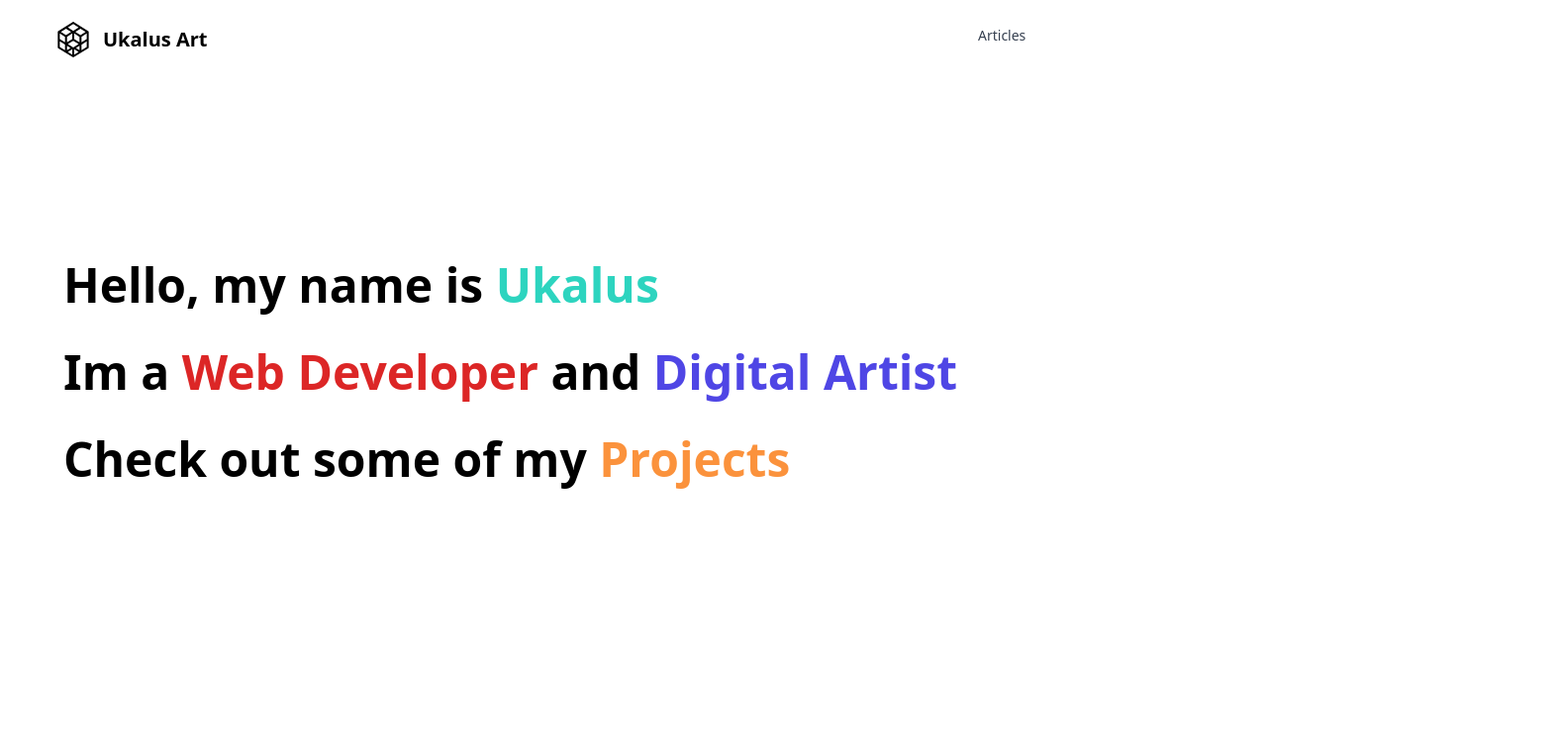
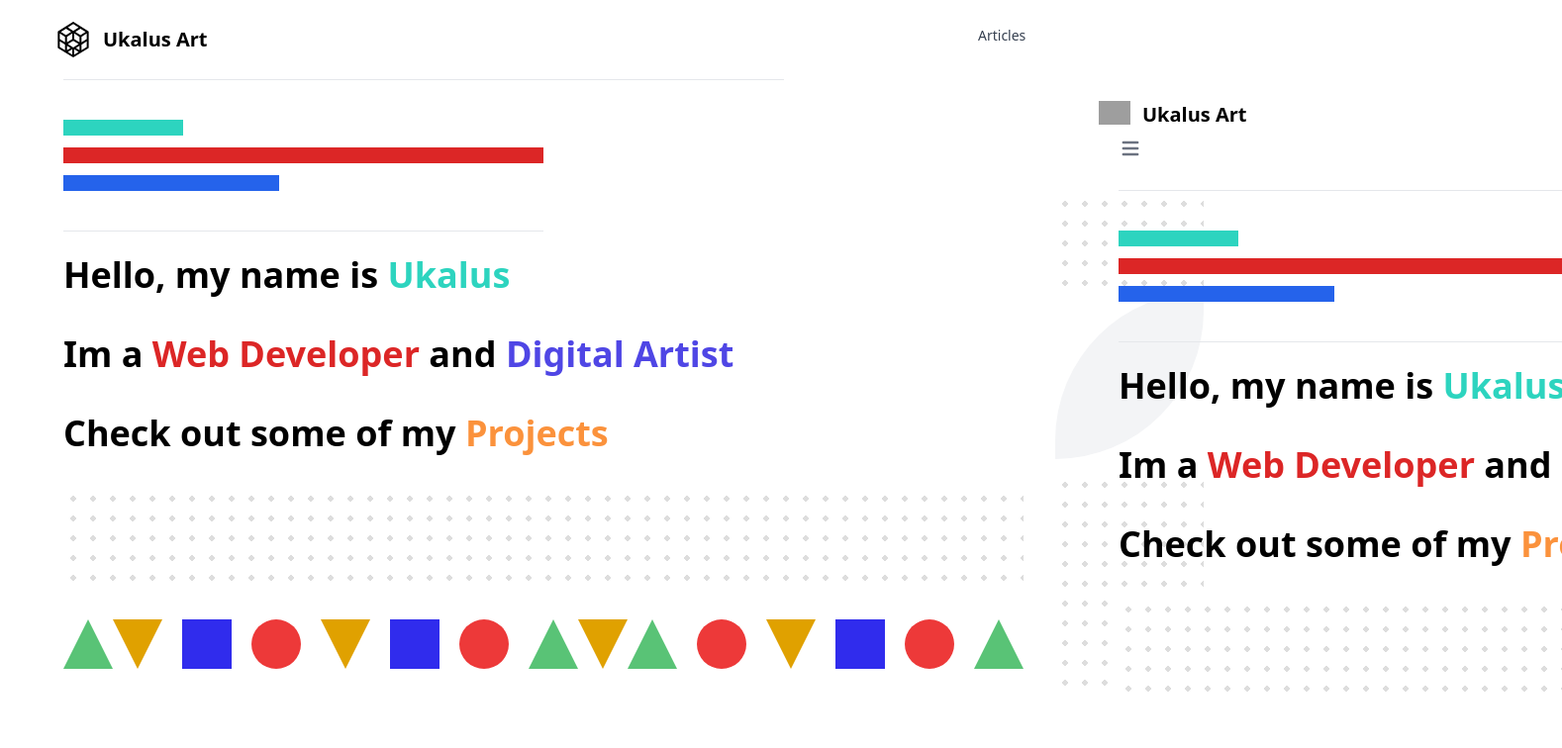
Before and after one commit to Ukalus/Ukalus-Site, a SvelteKit app in the folder frontend/: page / in a window 1280 px wide. Shown: the top 756 px of the page at 99% size, 1578 px wide, since content can reach past the window. Built offline with nearby package versions, Linux system fonts and the light colour scheme.

Commit message:
refine landing page

```diff
--- /dev/null
+++ b/frontend/src/components/SimpleText.svelte
@@ -0,0 +1,8 @@
+<script>
+    export let title = "???"
+    export let text = "???"
+</script>
+<div>
+    <h2 class="text-5xl w-[45vw]">{title}</h2>
+    <p class="text-xl pt-6 pl-4 w-[45vw]">{text}</p>
+</div>
--- a/frontend/src/routes/+page.svelte
+++ b/frontend/src/routes/+page.svelte
@@ -1,5 +1,114 @@
-<div class="items-center py-40">
-    <h2 class="text-5xl font-bold py-4 border-none">Hello, my name is <a href="./" class="text-teal-400">Ukalus</a></h2>
-    <h2 class="text-5xl font-bold py-4 border-none">Im a <a href="./" class="text-red-600">Web Developer</a> and <a href="./" class="text-indigo-600">Digital Artist</a></h2>
-    <h2 class="text-5xl font-bold py-4 border-none">Check out some of my <a href="./" class="text-orange-400">Projects</a></h2>
+<script>
+	import SimpleText from "src/components/SimpleText.svelte";
+
+</script>
+<div class="flex flex-row gap-8">
+    <div class="items-center pb-40 basis-2/4">
+            <hr class="w-[75%]">
+            <div class="flex flex-col gap-3 w-[50%] py-10">
+                <div class="py-2 bg-teal-400 w-[25%]"></div>
+                <div class="py-2 bg-red-600"></div>
+                <div class="py-2 bg-blue-600 w-[45%]"></div>
+            </div>
+            <hr class="w-[50%]">
+            <div>
+                <h2 class="text-4xl font-bold py-4 border-none">Hello, my name is <a href="./" class="text-teal-400">Ukalus</a></h2>
+                <h2 class="text-4xl font-bold py-4 border-none">Im a <a href="./" class="text-red-600">Web Developer</a> and <a href="./" class="text-indigo-600">Digital Artist</a></h2>
+                <h2 class="text-4xl font-bold py-4 border-none">Check out some of my <a href="./" class="text-orange-400">Projects</a></h2>
+            </div>
+
+
+            <div class="polka-bg w-full py-12 my-5"></div>
+            <div class="flex flex-row gap-5 pt-4">
+                <div class="flex flex-row">
+                    <div class="triangle-up"></div>
+                    <div class="triangle-down"></div>
+                </div>
+                <div class="square"></div>
+                <div class="circle"></div>
+                <div class="triangle-down"></div>
+                <div class="square"></div>
+                <div class="circle"></div>
+                <div class="flex flex-row">
+                    <div class="triangle-up"></div>
+                    <div class="triangle-down"></div>
+                    <div class="triangle-up"></div>
+                </div>
+                <div class="circle"></div>
+                <div class="triangle-down"></div>
+
+                <div class="square"></div>
+                <div class="circle"></div>
+                <div class="triangle-up"></div>
+
+            </div>
+
+
+    </div>
+    <div class="basis-2/4">
+        <iframe class="absolute d-flex w-[40vw] h-[80vh]" src="http://localhost:8080/projects/RubixCube/index.html" scrolling="no" title="Cube" frameborder="0" width="500" height="500"></iframe>
+
+
+        <div class="h-[50vh] py-4 m-0">
+            <div class="polka-bg   h-[54%]"></div>
+            <div class="bg-gray-100 h-[46%] rounded-tl-full rounded-br-full"></div>
+
+        </div>
+        <div class="polka-bg   h-[30%]"></div>
+
+    </div>
+
+
 </div>
+
+<hr class="py-12">
+
+<SimpleText title={"Combining interests"} text={"Lorem Ipsum is simply dummy text of the printing and typesetting industry. Lorem Ipsum has been the industry's standard dummy text ever since the 1500s, when an unknown printer took a galley of type and scrambled it to make a type specimen book. It has survived not only five centuries, but also the leap into electronic typesetting, remaining essentially unchanged. It was popularised in the 1960s with the release of Letraset sheets containing Lorem Ipsum passages, and more recently with desktop publishing software like Aldus PageMaker including versions of Lorem Ipsum."}>
+
+</SimpleText>
+
+<br class="my-[15vh]">
+
+<div class="px-[25vw]">
+  <SimpleText title={"Combining interests"} text={"Lorem Ipsum is simply dummy text of the printing and typesetting industry. Lorem Ipsum has been the industry's standard dummy text ever since the 1500s, when an unknown printer took a galley of type and scrambled it to make a type specimen book. It has survived not only five centuries, but also the leap into electronic typesetting, remaining essentially unchanged. It was popularised in the 1960s with the release of Letraset sheets containing Lorem Ipsum passages, and more recently with desktop publishing software like Aldus PageMaker including versions of Lorem Ipsum."}>
+
+  </SimpleText>
+</div>
+
+
+
+
+<style>
+.polka-bg{
+  background-image:
+    radial-gradient(#dddddd 20%, transparent 20%);
+  background-color: #ffffff;
+  background-position: 0 0, 10px 10px;
+  background-size: 20px 20px;
+}
+.circle {
+  height: 50px;
+  width: 50px;
+  background-color: #ED3939;
+  border-radius: 50%;
+}
+.square {
+  height: 50px;
+  width: 50px;
+  background-color: #302CED;
+}
+.triangle-up {
+	width: 0;
+	height: 0;
+	border-left: 25px solid transparent;
+	border-right: 25px solid transparent;
+	border-bottom: 50px solid #59C376;
+}
+.triangle-down {
+	width: 0;
+	height: 0;
+	border-left: 25px solid transparent;
+	border-right: 25px solid transparent;
+	border-top: 50px solid #E0A100;
+}
+</style>
```
